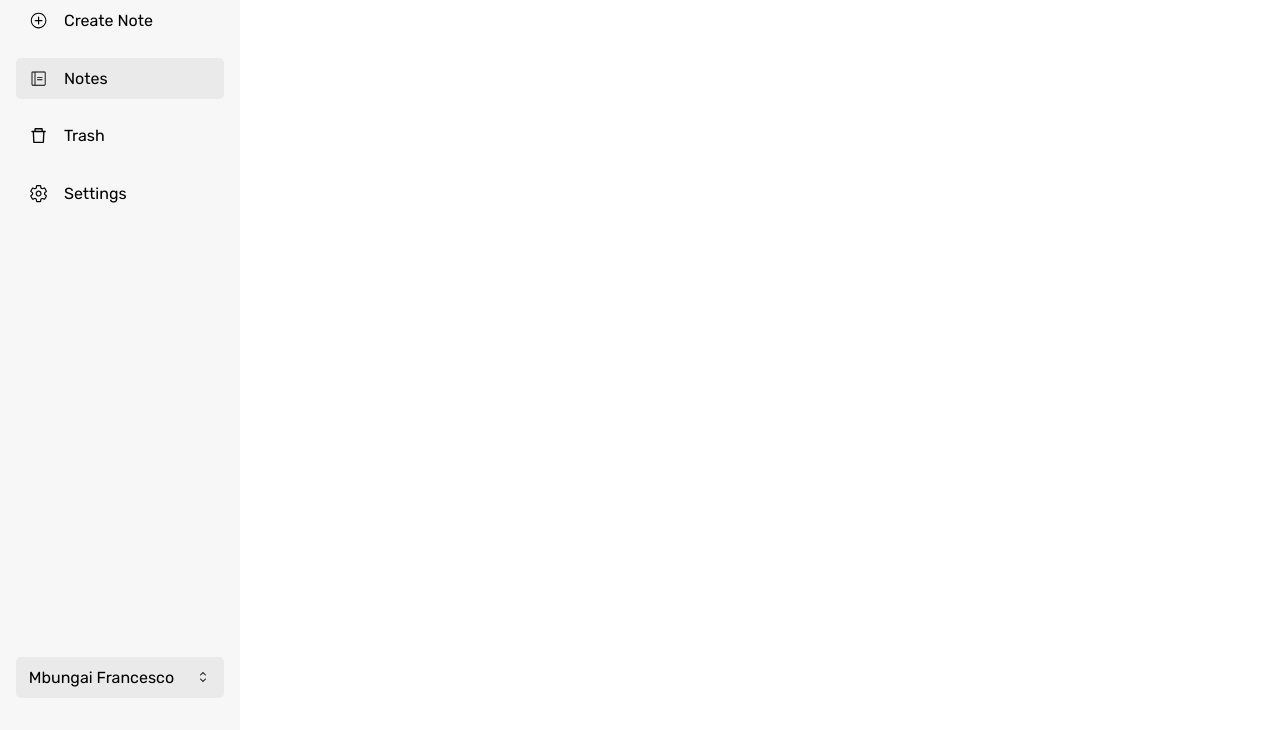
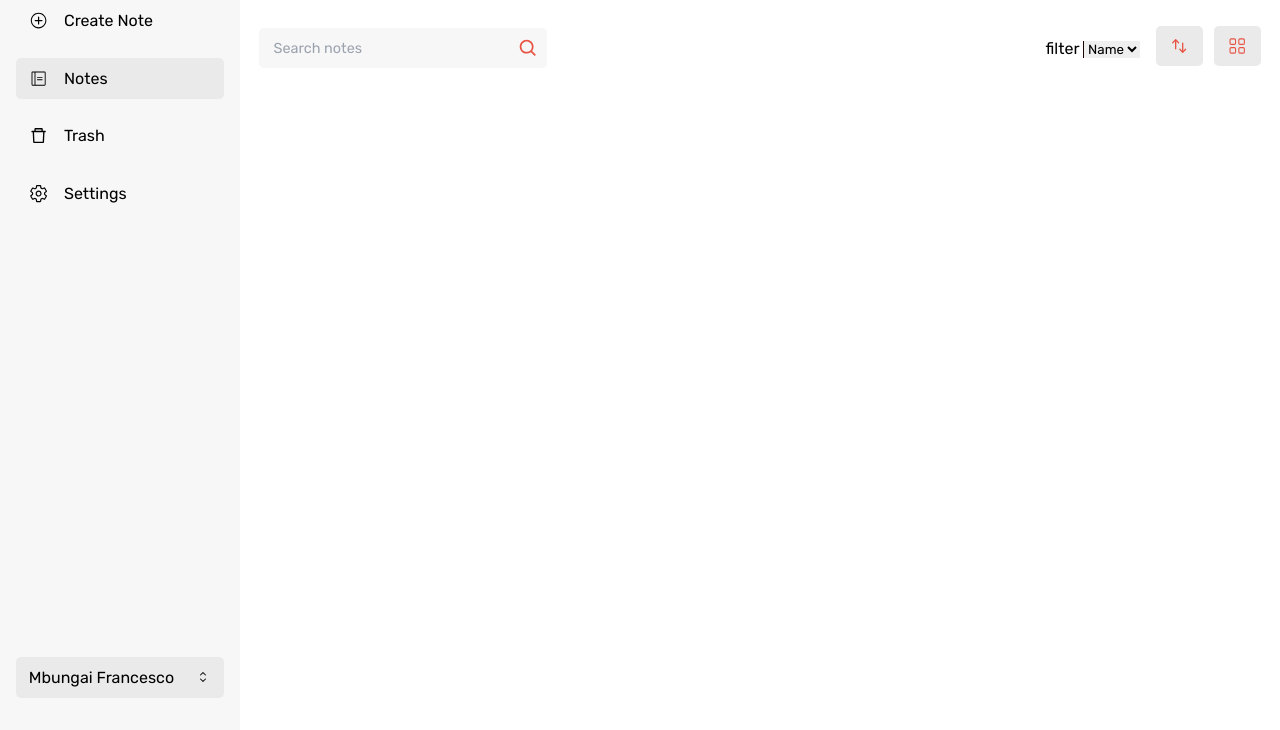
Before and after one commit to Mbungai-Francesco/sji_ing3isi_group8_web_en, a plain HTML site: page html/notes.html in a window 1280 px wide. Shown: the part 70-800 px from the top of the page. Drawn offline with Linux system fonts and the light colour scheme.

Commit message:
notes.html search and svgs

```diff
--- a/app.js
+++ b/app.js
@@ -5,9 +5,11 @@ const request = indexedDB.open('MyNotesDB', 1);
 request.onupgradeneeded = function(event) {
     const db = event.target.result;
     const objectStore = db.createObjectStore('notes', { keyPath: 'id', autoIncrement: true });
-    objectStore.createIndex('title', 'title', { unique: false });
+    objectStore.createIndex('title', 'title', { unique: true });
     objectStore.createIndex('description', 'description', { unique: false });
     objectStore.createIndex('tags', 'tags', { unique: false });
+    objectStore.createIndex('date', 'date', { unique: false });
+    objectStore.createIndex('time', 'time', { unique: false });
 };
 
 // Handle successful database connection
--- a/html/notes.html
+++ b/html/notes.html
@@ -9,7 +9,7 @@
   <link rel="stylesheet" href="../style/css/notes.css">
 </head>
 
-<body id="body">
+<body>
   <div id="sideBar">
     <div id="sideBarTop">
       <div id="sideBar-header">
@@ -59,7 +59,7 @@
       </div>
     </div>
     <div id="profile">
-      <p>Mbungai Francesco</p>
+      <p class="profile_name">Mbungai Francesco</p>
       <svg xmlns="http://www.w3.org/2000/svg" width="1em" height="1em" fill="currentColor" stroke="currentColor"
         stroke-width="0" aria-hidden="true" data-jsxid="app/components/Sidebar.tsx:Sidebar:default:166,20"
         viewBox="0 0 24 24">
@@ -70,11 +70,30 @@
     </div>
   </div>
   <main>
+    <header>
+      <h2>Hello, <span class="profile_name">Mbungai Francesco</span></h2>
+      <p>What are you writing today?</p>
+    </header>
     <div id="mainTop">
-      <h2>Hello, <span>Mbungai Francesco</span></h2>
-      <p>What are you writing today?</p>
+      <div id="search">
+        <input type="text" name="" id="" placeholder="Search notes">
+        <svg xmlns="http://www.w3.org/2000/svg" width="1em" height="1em" fill="currentColor" stroke="currentColor" stroke-width="0" data-jsxid="app/(home)/notes/page.tsx:Notes:default:236,16" viewBox="0 0 24 24"><path stroke="none" d="M10 18a7.952 7.952 0 0 0 4.897-1.688l4.396 4.396 1.414-1.414-4.396-4.396A7.952 7.952 0 0 0 18 10c0-4.411-3.589-8-8-8s-8 3.589-8 8 3.589 8 8 8zm0-14c3.309 0 6 2.691 6 6s-2.691 6-6 6-6-2.691-6-6 2.691-6 6-6z"/></svg>
+      </div>
+      <div id="mainTop_right">
+        <div id="filter">
+          <p>filter <select name="" id="">
+            <option value="Name">Name</option>
+            <option value="Tag">Tag</option>
+          </select></p>
+        </div>
+        <div id="svgs">
+          <svg xmlns="http://www.w3.org/2000/svg" width="1em" height="1em" fill="currentColor" stroke="currentColor" stroke-width="0" aria-hidden="true" data-jsxid="app/(home)/notes/page.tsx:Notes:default:246,16" viewBox="0 0 20 20"><path fill-rule="evenodd" stroke="none" d="M2.24 6.8a.75.75 0 0 0 1.06-.04l1.95-2.1v8.59a.75.75 0 0 0 1.5 0V4.66l1.95 2.1a.75.75 0 1 0 1.1-1.02l-3.25-3.5a.75.75 0 0 0-1.1 0L2.2 5.74a.75.75 0 0 0 .04 1.06zm8 6.4a.75.75 0 0 0-.04 1.06l3.25 3.5a.75.75 0 0 0 1.1 0l3.25-3.5a.75.75 0 1 0-1.1-1.02l-1.95 2.1V6.75a.75.75 0 0 0-1.5 0v8.59l-1.95-2.1a.75.75 0 0 0-1.06-.04z" clip-rule="evenodd"/></svg>
+          <svg xmlns="http://www.w3.org/2000/svg" width="1em" height="1em" fill="currentColor" stroke="currentColor" stroke-width="0" data-jsxid="app/(home)/notes/page.tsx:Notes:default:268,39" viewBox="0 0 16 16"><path stroke="none" d="M1 2.5A1.5 1.5 0 0 1 2.5 1h3A1.5 1.5 0 0 1 7 2.5v3A1.5 1.5 0 0 1 5.5 7h-3A1.5 1.5 0 0 1 1 5.5v-3zM2.5 2a.5.5 0 0 0-.5.5v3a.5.5 0 0 0 .5.5h3a.5.5 0 0 0 .5-.5v-3a.5.5 0 0 0-.5-.5h-3zm6.5.5A1.5 1.5 0 0 1 10.5 1h3A1.5 1.5 0 0 1 15 2.5v3A1.5 1.5 0 0 1 13.5 7h-3A1.5 1.5 0 0 1 9 5.5v-3zm1.5-.5a.5.5 0 0 0-.5.5v3a.5.5 0 0 0 .5.5h3a.5.5 0 0 0 .5-.5v-3a.5.5 0 0 0-.5-.5h-3zM1 10.5A1.5 1.5 0 0 1 2.5 9h3A1.5 1.5 0 0 1 7 10.5v3A1.5 1.5 0 0 1 5.5 15h-3A1.5 1.5 0 0 1 1 13.5v-3zm1.5-.5a.5.5 0 0 0-.5.5v3a.5.5 0 0 0 .5.5h3a.5.5 0 0 0 .5-.5v-3a.5.5 0 0 0-.5-.5h-3zm6.5.5A1.5 1.5 0 0 1 10.5 9h3a1.5 1.5 0 0 1 1.5 1.5v3a1.5 1.5 0 0 1-1.5 1.5h-3A1.5 1.5 0 0 1 9 13.5v-3zm1.5-.5a.5.5 0 0 0-.5.5v3a.5.5 0 0 0 .5.5h3a.5.5 0 0 0 .5-.5v-3a.5.5 0 0 0-.5-.5h-3z"/></svg>
+        </div>
+      </div>
     </div>
   </main>
+  <!-- <script src="../app.js"></script> -->
 </body>
 
 </html>
--- a/style.css
+++ b/style.css
@@ -4,6 +4,10 @@
   padding: 0;
   box-sizing: border-box;
   font-family: 'Rubik';
+  outline: none;
+}
+input{
+
 }
 a{
   text-decoration: none;
@@ -25,11 +29,6 @@ a{
   --white_hover: #EAEAEA;
 }
 body{
-  width: 100%;
-  height: 100vh;
-}
-
-#body{
   width: 100%;
   height: 100vh;
   display: flex;
@@ -84,15 +83,15 @@ body{
 main{
   width: 82%;
   height: 100vh;
-  padding: 1em;
+  padding: 1.2em;
 }
-#mainTop{
+header{
   width: 100%;
 }
-#mainTop h2{
+header h2{
   font-weight: 400;
 }
-#mainTop P{
+header P{
   font-size: .9em;
   opacity: 70%;
 }
--- a/style/sass/notes.sass
+++ b/style/sass/notes.sass
@@ -1,2 +1,48 @@
 #pages .page:nth-child(2)
   background-color: var(--white_hover)
+#mainTop
+  display: flex
+  justify-content: space-between
+  align-items: center
+  margin-block: 2em 0
+  #search
+    position: relative
+    min-width: 18em
+    display: flex
+    align-items: center
+    input
+      border: 0
+      padding: .8em
+      padding-inline: 1em
+      width: 100%
+      background-color: var(--white2)
+      border-radius: 5px
+      font-size: .9em
+      font-weight: 400
+      &::placeholder
+        color: var(--text_grey)
+    svg
+      fill: var(--orange)
+      width: 1.3em
+      height: 1.3em
+      position: absolute
+      right: .5em
+  #mainTop_right
+    display: flex
+    align-items: center
+    justify-content: space-between
+    #filter
+      select
+        border: 0
+        border-left: 1px solid var(--black)
+    #svgs
+      margin-inline: 1em 0
+      svg
+        width: 2.9em
+        height: 2.5em
+        padding: .7em
+        background-color: var(--white_hover)
+        fill: var(--orange)
+        border-radius: 5px
+      svg:nth-child(2)
+        margin-inline: .5em 0
```
Also changed, not shown: html/settings.html (added, +80 -0 lines), style/css/notes.css, 1 other file.
